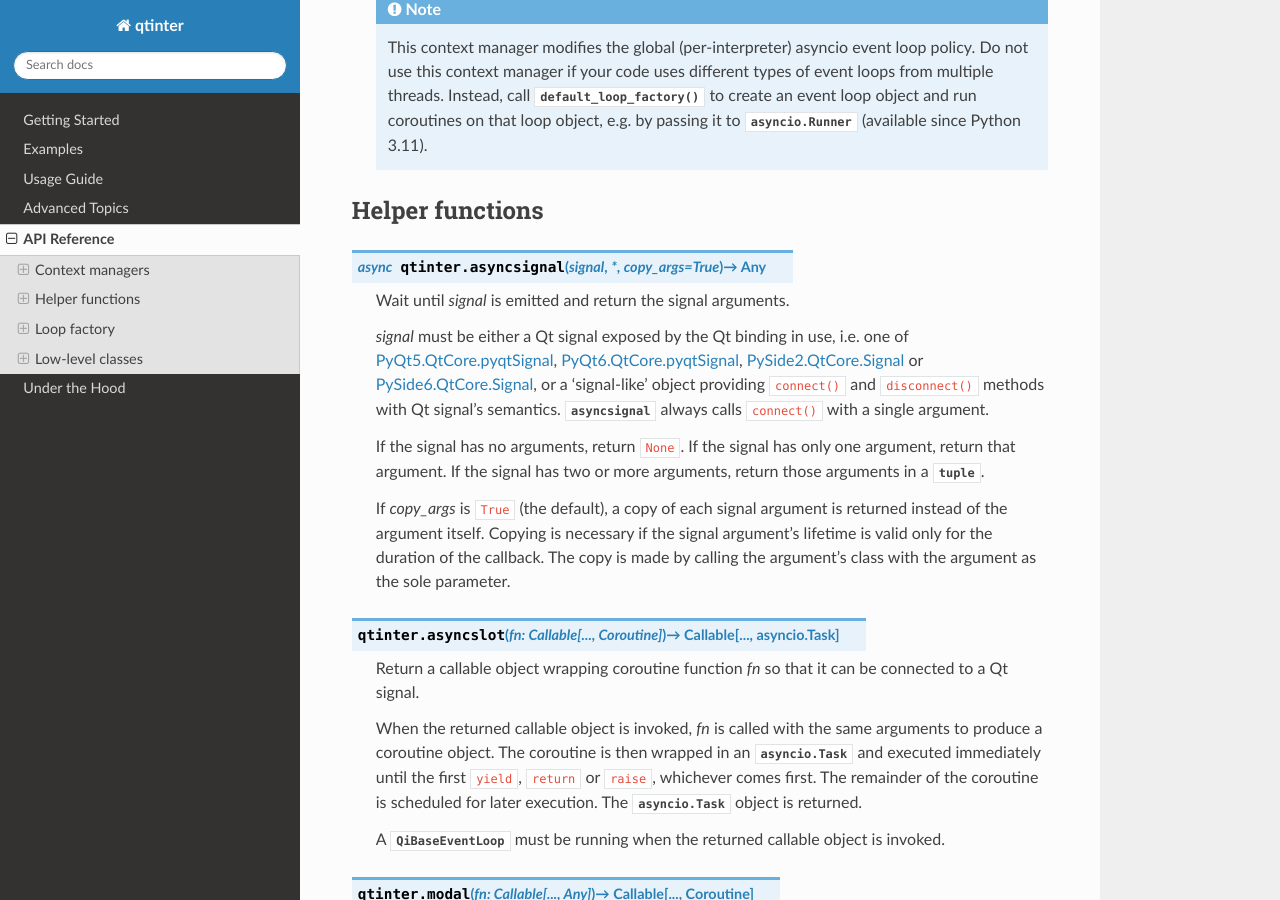
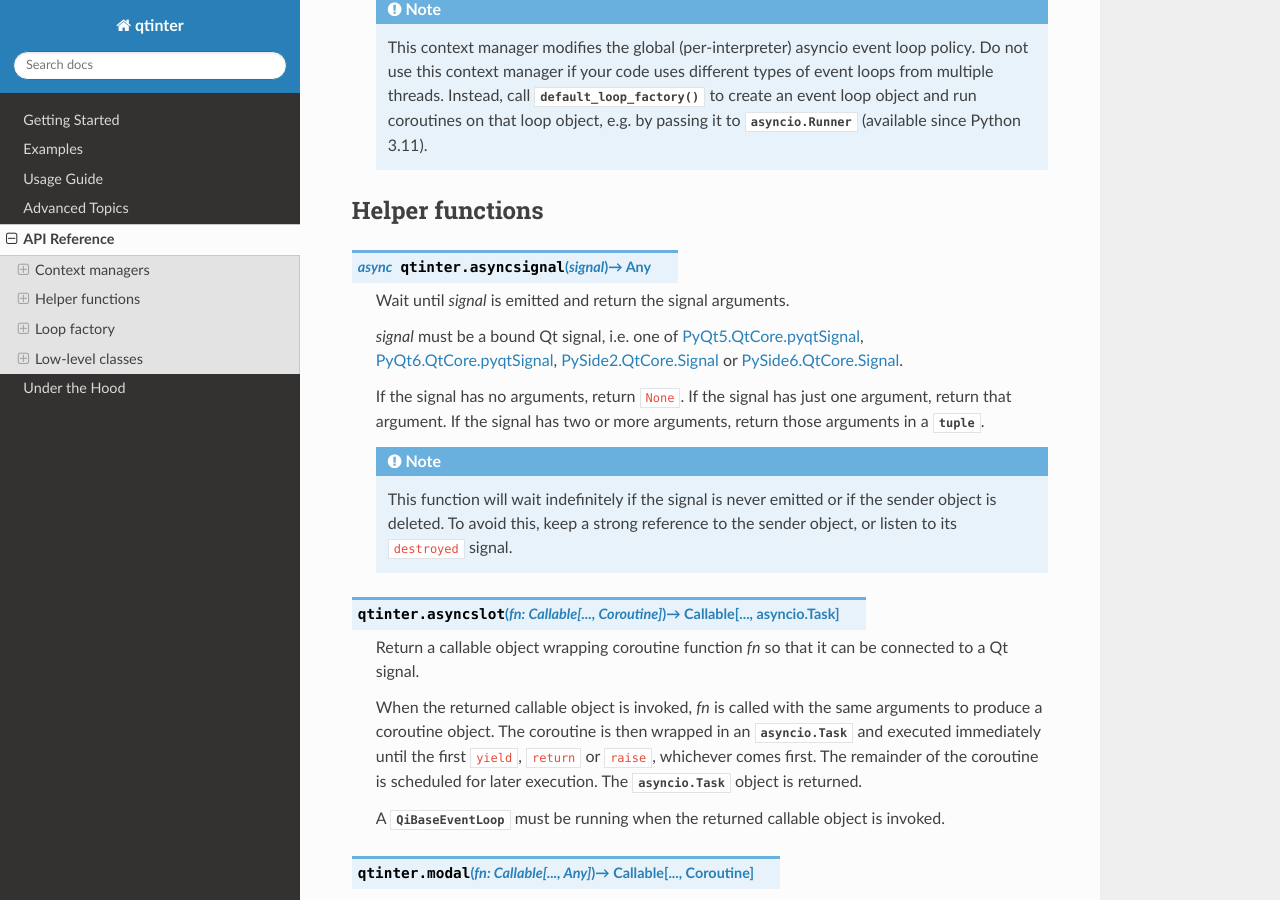
Before and after one commit to fancidev/qtinter, a Sphinx documentation site: the page built from docs/reference.rst, in a window 1280 px wide and 900 px high, scrolled down 1164 px. Built offline with Sphinx 7.4.7 and the Read the Docs theme 2.0.0, drawn with Linux system fonts in a browser that asks for light colours; the version number could not be read and is left out.

Commit message:
Update docs for asyncsignal().

```diff
--- a/docs/reference.rst
+++ b/docs/reference.rst
@@ -83,7 +83,7 @@
 Helper functions
 ----------------
 
-.. function:: asyncsignal(signal, *, copy_args=True) -> typing.Any
+.. function:: asyncsignal(signal) -> typing.Any
    :async:
 
    Wait until *signal* is emitted and return the signal arguments.
@@ -93,22 +93,20 @@
    .. _PySide2.QtCore.Signal: https://doc.qt.io/qtforpython-5/PySide2/QtCore/Signal.html
    .. _PySide6.QtCore.Signal: https://doc.qt.io/qtforpython/PySide6/QtCore/Signal.html#PySide6.QtCore.PySide6.QtCore.Signal
 
-   *signal* must be either a Qt signal exposed by the Qt binding in use,
-   i.e. one of `PyQt5.QtCore.pyqtSignal`_, `PyQt6.QtCore.pyqtSignal`_,
-   `PySide2.QtCore.Signal`_ or `PySide6.QtCore.Signal`_, or a 'signal-like'
-   object providing ``connect()`` and ``disconnect()`` methods with Qt
-   signal's semantics.  :class:`asyncsignal` always calls ``connect()``
-   with a single argument.
+   *signal* must be a bound Qt signal, i.e. one of
+   `PyQt5.QtCore.pyqtSignal`_, `PyQt6.QtCore.pyqtSignal`_,
+   `PySide2.QtCore.Signal`_ or `PySide6.QtCore.Signal`_.
 
    If the signal has no arguments, return ``None``.  If the signal has
-   only one argument, return that argument.  If the signal has two or
+   just one argument, return that argument.  If the signal has two or
    more arguments, return those arguments in a :class:`tuple`.
 
-   If *copy_args* is ``True`` (the default), a copy of each signal argument
-   is returned instead of the argument itself.  Copying is necessary
-   if the signal argument's lifetime is valid only for the duration of
-   the callback.  The copy is made by calling the argument's class
-   with the argument as the sole parameter.
+   .. note::
+
+      This function will wait indefinitely if the signal is never
+      emitted or if the sender object is deleted.  To avoid this,
+      keep a strong reference to the sender object, or listen to
+      its ``destroyed`` signal.
 
 .. function:: asyncslot(fn: typing.Callable[..., typing.Coroutine]) \
               -> typing.Callable[..., asyncio.Task]
```
